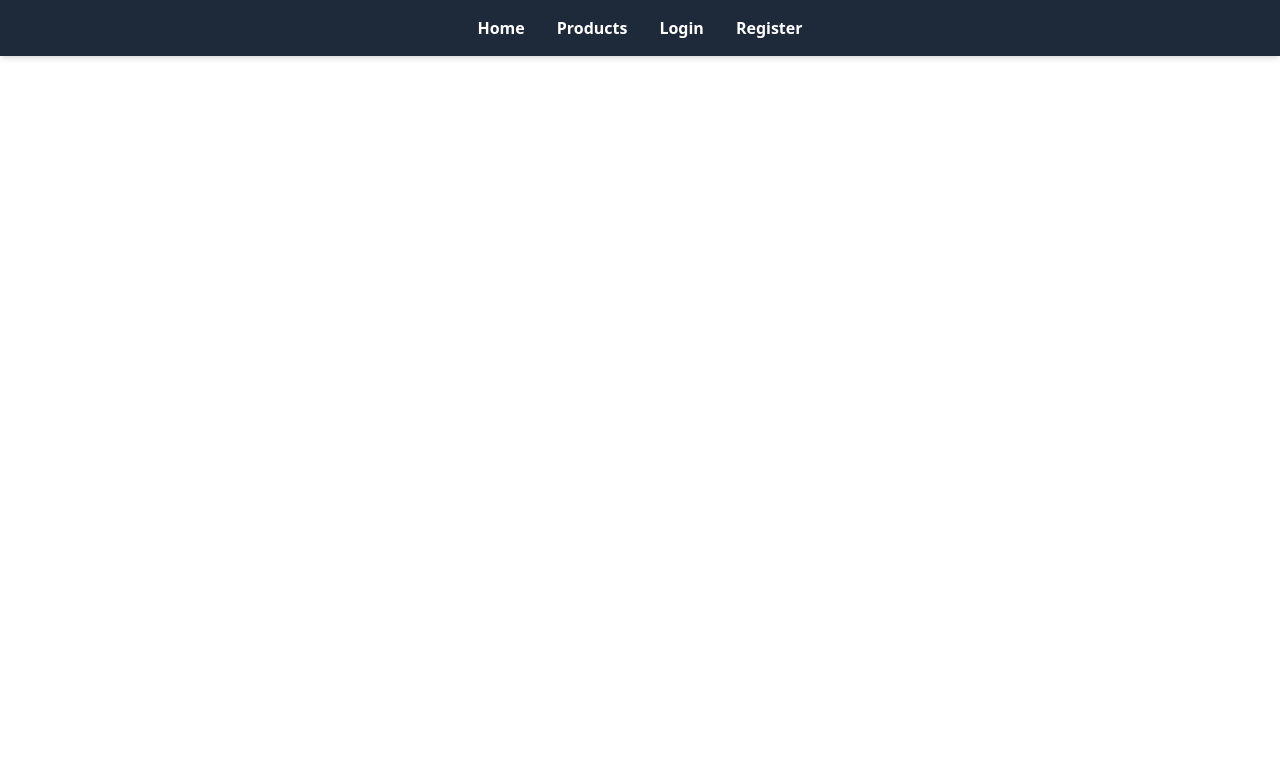
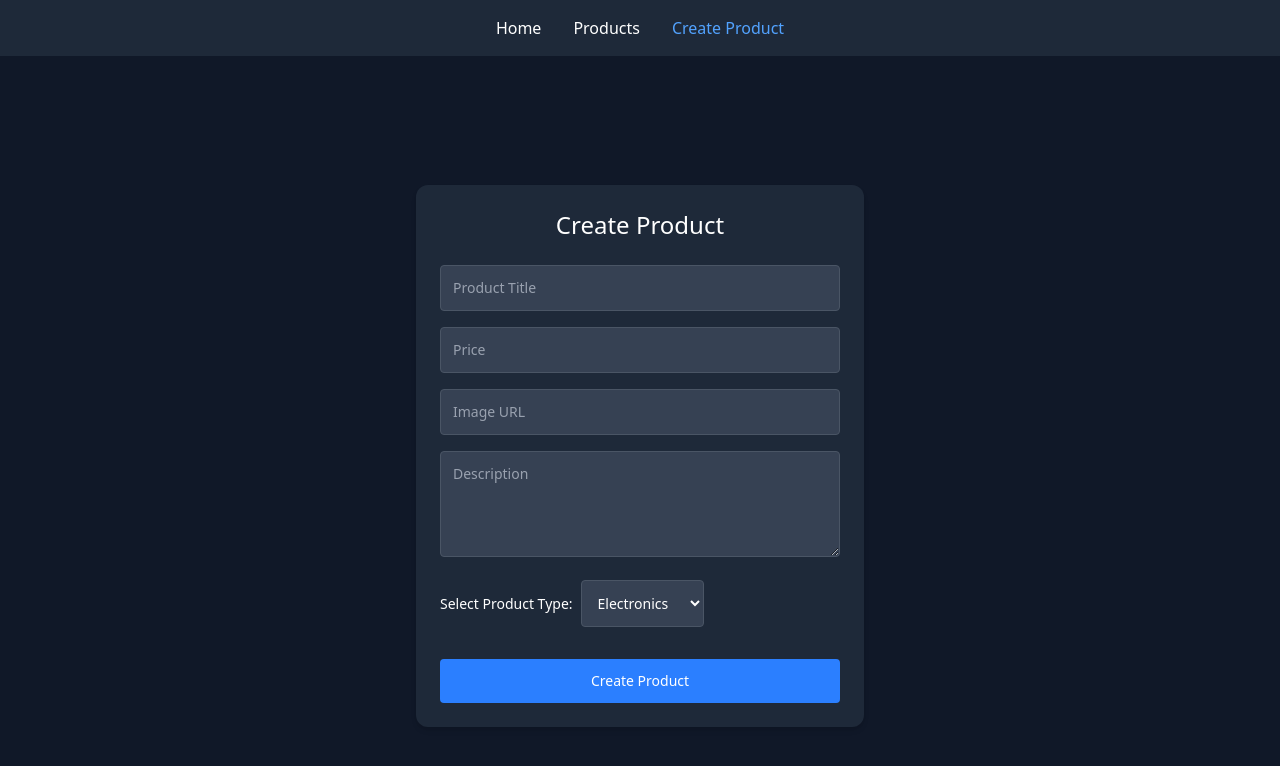
Before and after one commit to Krunal022/frontend-mart, a React (Vite) app in the folder frontend/: page /admin/create-product in a window 1280 px wide. Shown: the top 766 px of the page. Built offline with nearby package versions, Linux system fonts and the light colour scheme; no server answers.

Commit message:
ui fixes and product creation done

```diff
--- a/frontend/src/App.jsx
+++ b/frontend/src/App.jsx
@@ -3,14 +3,17 @@ import Nav from "./components/Nav";
 import Mainroutes from "./routes/Mainroutes";
 import { useDispatch } from "react-redux";
 import { asyncCurrentUser } from "./store/actions/userAction";
+import { asyncLoadProduct } from "./store/actions/productAction";
 
 const App = () => {
   const dispatch = useDispatch();
   useEffect(() => {
     dispatch(asyncCurrentUser());
+    dispatch(asyncLoadProduct());
   }, []);
+
   return (
-    <div className="text-2xl font-bold text-green-500">
+    <div className="h-screen bg-blue-400 text-2xl">
       <Nav />
       <Mainroutes />
     </div>
--- a/frontend/src/admin/CreateProduct.jsx
+++ b/frontend/src/admin/CreateProduct.jsx
@@ -1,9 +1,121 @@
-import React from 'react'
+import { nanoid } from "nanoid";
+import React from "react";
+import { useForm } from "react-hook-form";
+import { useDispatch } from "react-redux";
+import { useNavigate } from "react-router-dom";
+import { asyncCreateProduct } from "../store/actions/productAction";
 
 const CreateProduct = () => {
+  const {
+    register,
+    handleSubmit,
+    reset,
+    formState: { errors },
+  } = useForm();
+  const navigate = useNavigate();
+  const dispatch = useDispatch();
+  const CreateProductHandler = (product) => {
+    console.log("Product Data Submitted:", product);
+    product.id = nanoid();
+
+    dispatch(asyncCreateProduct(product));
+    navigate("/products");
+    reset();
+  };
+
   return (
-    <div>CreateProduct</div>
-  )
-}
+    <div className="flex items-center justify-center min-h-screen bg-gray-900 p-4">
+      <div className="w-full max-w-md bg-gray-800 rounded-xl shadow-md p-6">
+        <h2 className="text-white text-2xl font-medium text-center mb-6">
+          Create Product
+        </h2>
+        <form
+          className="flex flex-col gap-4"
+          onSubmit={handleSubmit(CreateProductHandler)}
+        >
+          <div>
+            <input
+              {...register("title", { required: "Title is required" })}
+              type="text"
+              placeholder="Product Title"
+              className="p-3 text-sm rounded bg-gray-700 border border-gray-600 text-white placeholder-gray-400 focus:outline-none focus:ring-1 focus:ring-blue-400 w-full"
+            />
+            {errors.title && (
+              <p className="text-red-400 text-xs mt-1">
+                {errors.title.message}
+              </p>
+            )}
+          </div>
 
-export default CreateProduct
+          <div>
+            <input
+              {...register("price", { required: "Price is required" })}
+              type="number"
+              placeholder="Price"
+              className="p-3 text-sm rounded bg-gray-700 border border-gray-600 text-white placeholder-gray-400 focus:outline-none focus:ring-1 focus:ring-blue-400 w-full"
+            />
+            {errors.price && (
+              <p className="text-red-400 text-xs mt-1">
+                {errors.price.message}
+              </p>
+            )}
+          </div>
+
+          <div>
+            <input
+              {...register("image", { required: "Image URL is required" })}
+              type="text"
+              placeholder="Image URL"
+              className="p-3 text-sm rounded bg-gray-700 border border-gray-600 text-white placeholder-gray-400 focus:outline-none focus:ring-1 focus:ring-blue-400 w-full"
+            />
+            {errors.image && (
+              <p className="text-red-400 text-xs mt-1">
+                {errors.image.message}
+              </p>
+            )}
+          </div>
+
+          <div>
+            <textarea
+              {...register("description", {
+                required: "Description is required",
+              })}
+              placeholder="Description"
+              className="p-3 text-sm rounded bg-gray-700 border border-gray-600 text-white placeholder-gray-400 focus:outline-none focus:ring-1 focus:ring-blue-400 w-full"
+              rows={4}
+            />
+            {errors.description && (
+              <p className="text-red-400 text-xs mt-1">
+                {errors.description.message}
+              </p>
+            )}
+          </div>
+          <div>
+            <section className="flex items-center gap-2 mb-4">
+              <label className="text-white text-sm">Select Product Type:</label>
+              <select
+                {...register("type", { required: "Product type is required" })}
+                className="p-3 text-sm rounded bg-gray-700 border border-gray-600 text-white placeholder-gray-400 focus:outline-none focus:ring-1 focus:ring-blue-400"
+              >
+                <option value="electronics">Electronics</option>
+                <option value="clothing">Clothing</option>
+                <option value="accessories">Accessories</option>
+                <option value="books">Books</option>
+                <option value="others">Others</option>
+              </select>
+            </section>
+          </div>
+
+          <button
+            type="submit"
+            className="bg-blue-500 hover:bg-blue-600 text-white text-sm font-medium rounded p-3 transition"
+          >
+            Create Product
+          </button>
+        </form>
+      </div>
+    </div>
+  );
+};
+
+export default CreateProduct;
--- a/frontend/src/components/Nav.jsx
+++ b/frontend/src/components/Nav.jsx
@@ -1,7 +1,11 @@
-import React from "react";
+import React, { useEffect } from "react";
+import { useDispatch, useSelector } from "react-redux";
 import { NavLink } from "react-router-dom";
+import { asyncCurrentUser } from "../store/actions/userAction";
 
 const Nav = () => {
+  const user = useSelector((state) => state.userReducer.users);
+
   return (
     <nav className="flex justify-center items-center gap-8 bg-gray-800 text-white text-base p-4 shadow-md">
       <NavLink
@@ -24,6 +28,22 @@ const Nav = () => {
       >
         Products
       </NavLink>
+      {user ? (
+        <>
+          <NavLink
+            to="/admin/create-product"
+            className={({ isActive }) =>
+              isActive
+                ? "text-blue-400 font-medium"
+                : "hover:text-blue-300 transition"
+            }
+          >
+            Create Product
+          </NavLink>
+        </>
+      ) : (
+        <>
+          {" "}
           <NavLink
             to="/login"
             className={({ isActive }) =>
@@ -34,7 +54,10 @@ const Nav = () => {
           >
             Login
           </NavLink>
-      <NavLink
+        </>
+      )}
+
+      {/* <NavLink
         to="/register"
         className={({ isActive }) =>
           isActive
@@ -43,7 +66,7 @@ const Nav = () => {
         }
         >
         Register
-      </NavLink>
+        </NavLink> */}
     </nav>
   );
 };
--- a/frontend/src/pages/Login.jsx
+++ b/frontend/src/pages/Login.jsx
@@ -1,53 +1,55 @@
 import React from "react";
 import { Link } from "react-router-dom";
-import Register from "./Register";
 import { useForm } from "react-hook-form";
+import { useDispatch } from "react-redux";
 import { asyncLoginUser } from "../store/actions/userAction";
-import { useDispatch } from "react-redux";
 
 const Login = () => {
-  const { register, reset, handleSubmit } = useForm();
+  const { register, handleSubmit, reset, formState: { errors } } = useForm();
   const dispatch = useDispatch();
+
   const LoginHandler = (user) => {
-    // console.log(user);
     dispatch(asyncLoginUser(user));
     reset();
   };
+
   return (
     <div className="flex items-center justify-center min-h-screen bg-gray-900 p-4">
       <div className="w-full max-w-xs bg-gray-800 rounded-xl shadow-md p-6">
-        <h2 className="text-white text-xl font-medium text-center mb-4">
-          Login
-        </h2>
-        <form
-          onSubmit={handleSubmit(LoginHandler)}
-          className="flex flex-col gap-3"
-        >
+        <h2 className="text-white text-xl font-medium text-center mb-4">Login</h2>
+        <form onSubmit={handleSubmit(LoginHandler)} className="flex flex-col gap-3">
+
+          <div>
             <input
-            {...register("email")}
+              {...register("email", { required: "Email is required" })}
               type="email"
               placeholder="Email"
-            className="text-sm p-2 rounded bg-gray-700 border border-gray-600 text-white placeholder-gray-400 focus:outline-none focus:ring-1 focus:ring-blue-400"
+              className="text-sm p-3 rounded bg-gray-700 border border-gray-600 text-white placeholder-gray-400 focus:outline-none focus:ring-1 focus:ring-blue-400 w-full"
             />
+            {errors.email && <p className="text-red-400 text-xs mt-1">{errors.email.message}</p>}
+          </div>
+
+          <div>
             <input
-            {...register("password")}
+              {...register("password", { required: "Password is required" })}
               type="password"
               placeholder="Password"
-            className="text-sm p-2 rounded bg-gray-700 border border-gray-600 text-white placeholder-gray-400 focus:outline-none focus:ring-1 focus:ring-blue-400"
+              className="text-sm p-3 rounded bg-gray-700 border border-gray-600 text-white placeholder-gray-400 focus:outline-none focus:ring-1 focus:ring-blue-400 w-full"
             />
+            {errors.password && <p className="text-red-400 text-xs mt-1">{errors.password.message}</p>}
+          </div>
+
           <button
             type="submit"
-            className="text-sm font-medium bg-blue-500 hover:bg-blue-600 text-white rounded p-2 transition"
+            className="text-sm font-medium bg-blue-500 hover:bg-blue-600 text-white rounded p-3 transition"
           >
             Login
           </button>
         </form>
+
         <p className="text-center text-xs text-gray-400 mt-4">
           Don't have an account?{" "}
-          <Link
-            to="/register"
-            className="text-blue-400 cursor-pointer hover:underline"
-          >
+          <Link to="/register" className="text-blue-400 cursor-pointer hover:underline">
             Register
           </Link>
         </p>
--- a/frontend/src/pages/Products.jsx
+++ b/frontend/src/pages/Products.jsx
@@ -1,9 +1,54 @@
-import React from 'react'
+import React from "react";
+import { useSelector } from "react-redux";
+
+const products = [
+  {
+    id: "1",
+    title: "Fjallraven - Foldsack No. 1 Backpack",
+    price: 109.95,
+    description: "Perfect pack for everyday use and walks.",
+    category: "men's clothing",
+    image: "https://fakestoreapi.com/img/81fPKd-2AYL._AC_SL1500_.jpg",
+  },
+
+];
 
 const Products = () => {
+  const products = useSelector((state) => state.productsReducer);
+  console.log(products);
   return (
-    <div>Products</div>
-  )
-}
+    <h1>l</h1>
+    // <div className="min-h-screen bg-gray-900 p-6">
+    //   <h1 className="text-2xl text-white font-medium mb-6 text-center">
+    //     Products
+    //   </h1>
 
-export default Products
+    //   <div className="grid grid-cols-2 sm:grid-cols-2  md:grid-cols-3 lg:grid-cols-5 gap-3">
+    //     {products.map((product) => (
+    //       <div
+    //         key={product.id}
+    //         className="bg-gray-800 rounded-lg shadow-md p-3 flex flex-col items-center"
+    //       >
+    //         <img
+    //           src={product.image}
+    //           alt={product.title}
+    //           className="w-full h-36 object-contain mb-3 bg-white rounded"
+    //         />
+    //         <h2 className="text-white text-sm font-medium text-center">
+    //           {product.title}
+    //         </h2>
+    //         <p className="text-gray-400 text-xs mt-1">{product.category}</p>
+    //         <p className="text-blue-400 font-semibold text-sm mt-1">
+    //           ${product.price}
+    //         </p>
+    //         <button className="mt-3 bg-blue-500 hover:bg-blue-600 text-white text-xs font-medium px-4 py-2 rounded transition">
+    //           Add to Cart
+    //         </button>
+    //       </div>
+    //     ))}
+    //   </div>
+    // </div>
+  );
+};
+
+export default Products;
--- a/frontend/src/pages/Register.jsx
+++ b/frontend/src/pages/Register.jsx
@@ -1,62 +1,72 @@
 import React from "react";
 import { useForm } from "react-hook-form";
-import { Link, Navigate, useNavigate } from "react-router-dom";
+import { Link, useNavigate } from "react-router-dom";
 import { nanoid } from "nanoid";
 import { useDispatch } from "react-redux";
 import { asyncRegisterUser } from "../store/actions/userAction";
+
 const Register = () => {
-  const { register, reset, handleSubmit } = useForm();
+  const { register, reset, handleSubmit, formState: { errors } } = useForm();
   const dispatch = useDispatch();
   const navigate = useNavigate();
+
   const RegisterHandler = (user) => {
     user.id = nanoid();
     user.isAdmin = false;
     dispatch(asyncRegisterUser(user));
     console.log(user);
+    reset();
     navigate("/login");
   };
+
   return (
     <div className="flex items-center justify-center min-h-screen bg-gray-900 p-4">
       <div className="w-full max-w-xs bg-gray-800 rounded-xl shadow-md p-6">
-        <h2 className="text-white text-xl font-medium text-center mb-4">
-          Register
-        </h2>
-        <form
-          onSubmit={handleSubmit(RegisterHandler)}
-          className="flex flex-col gap-3"
-        >
+        <h2 className="text-white text-xl font-medium text-center mb-4">Register</h2>
+
+        <form onSubmit={handleSubmit(RegisterHandler)} className="flex flex-col gap-3">
+
+          <div>
             <input
-            {...register("name")}
+              {...register("name", { required: "Name is required" })}
               type="text"
               placeholder="Name"
-            className="text-sm p-2 rounded bg-gray-700 border border-gray-600 text-white placeholder-gray-400 focus:outline-none focus:ring-1 focus:ring-blue-400"
+              className="text-sm p-3 rounded bg-gray-700 border border-gray-600 text-white placeholder-gray-400 focus:outline-none focus:ring-1 focus:ring-blue-400 w-full"
             />
+            {errors.name && <p className="text-red-400 text-xs mt-1">{errors.name.message}</p>}
+          </div>
+
+          <div>
             <input
-            {...register("email")}
+              {...register("email", { required: "Email is required" })}
               type="email"
               placeholder="Email"
-            className="text-sm p-2 rounded bg-gray-700 border border-gray-600 text-white placeholder-gray-400 focus:outline-none focus:ring-1 focus:ring-blue-400"
+              className="text-sm p-3 rounded bg-gray-700 border border-gray-600 text-white placeholder-gray-400 focus:outline-none focus:ring-1 focus:ring-blue-400 w-full"
             />
+            {errors.email && <p className="text-red-400 text-xs mt-1">{errors.email.message}</p>}
+          </div>
+
+          <div>
             <input
-            {...register("password")}
+              {...register("password", { required: "Password is required" })}
               type="password"
               placeholder="Password"
-            className="text-sm p-2 rounded bg-gray-700 border border-gray-600 text-white placeholder-gray-400 focus:outline-none focus:ring-1 focus:ring-blue-400"
+              className="text-sm p-3 rounded bg-gray-700 border border-gray-600 text-white placeholder-gray-400 focus:outline-none focus:ring-1 focus:ring-blue-400 w-full"
             />
+            {errors.password && <p className="text-red-400 text-xs mt-1">{errors.password.message}</p>}
+          </div>
 
           <button
             type="submit"
-            className="text-sm font-medium bg-blue-500 hover:bg-blue-600 text-white rounded p-2 transition"
+            className="text-sm font-medium bg-blue-500 hover:bg-blue-600 text-white rounded p-3 transition"
           >
             Register
           </button>
         </form>
+
         <p className="text-center text-xs text-gray-400 mt-4">
           Already have an account?{" "}
-          <Link
-            to="/login"
-            className="text-blue-400 cursor-pointer hover:underline"
-          >
+          <Link to="/login" className="text-blue-400 cursor-pointer hover:underline">
             Login
           </Link>
         </p>
--- a/frontend/src/routes/Mainroutes.jsx
+++ b/frontend/src/routes/Mainroutes.jsx
@@ -3,6 +3,8 @@ import Home from "../pages/Home";
 import Product from "../pages/Products";
 import Login from "../pages/Login";
 import Register from "../pages/Register";
+import CreateProduct from "../admin/CreateProduct";
+import UpdateProduct from "../admin/UpdateProduct";
 const Mainroutes = () => {
   return (
     <Routes>
@@ -10,6 +12,8 @@ const Mainroutes = () => {
       <Route path="/products" element={<Product />} />
       <Route path="/login" element={<Login />} />
       <Route path="/register" element={<Register />} />
+      <Route path="admin/create-product" element={<CreateProduct />} />
+      <Route path="admin/update-product/:id" element={<UpdateProduct />} />
     </Routes>
   );
 };
```
Also changed, not shown: frontend/src/pages/Home.jsx (+33 -5 lines), frontend/src/store/actions/productAction.jsx (+21 -0 lines), 1 other file (tests, documents, lock files or other folders). Lines whose indentation alone changed are shown as unchanged.
